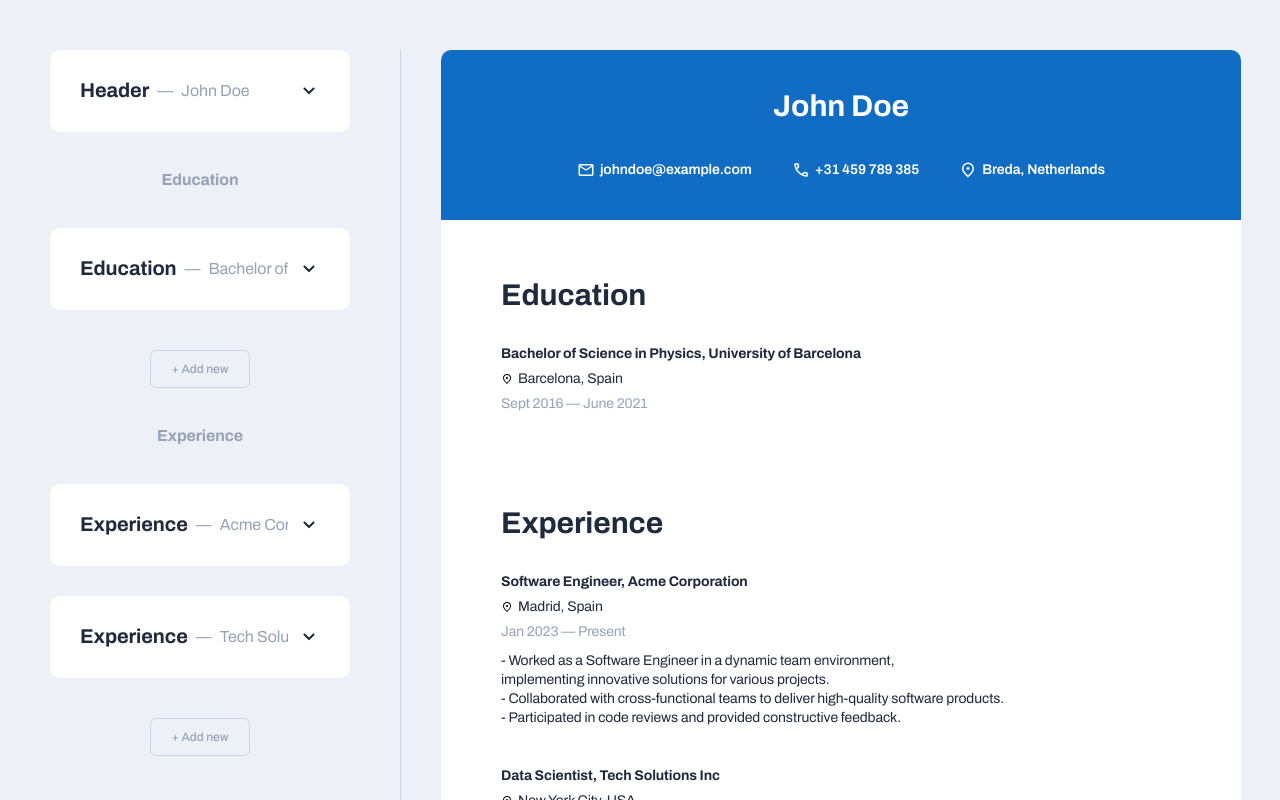
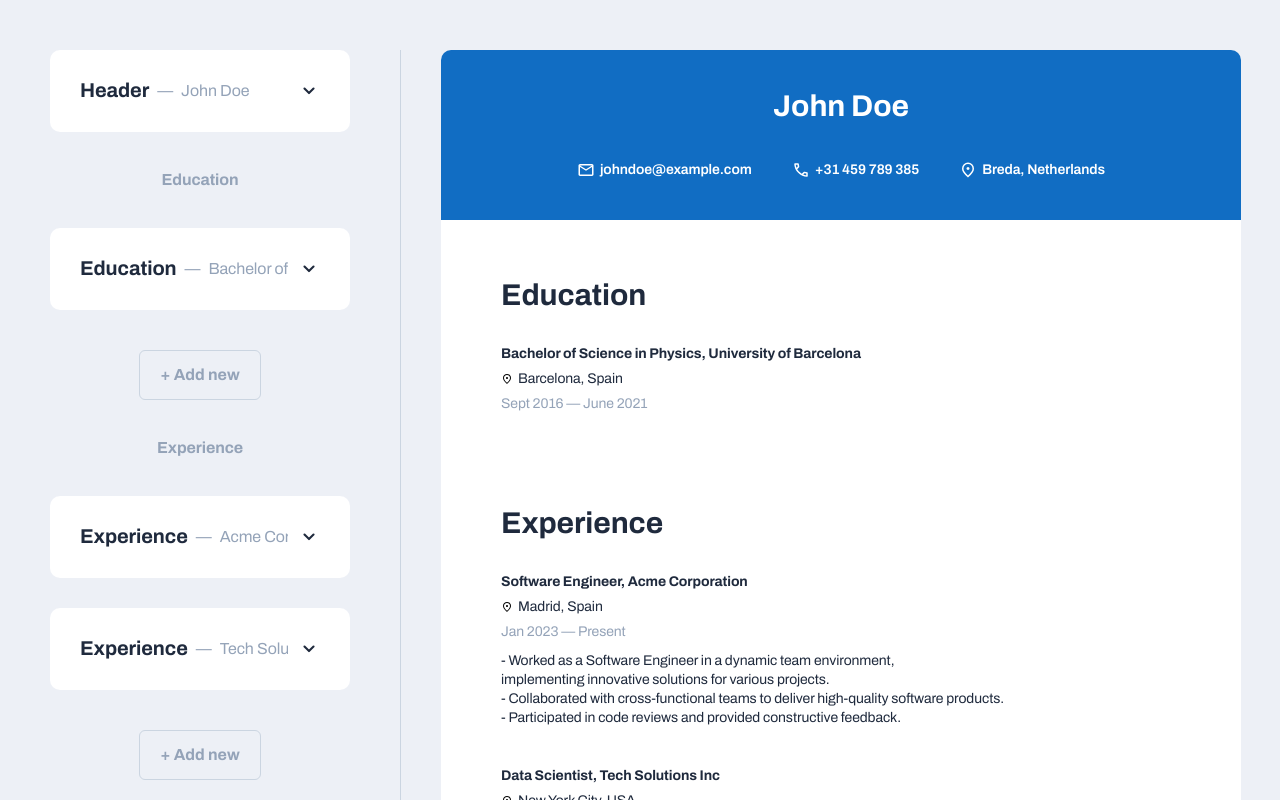
Before and after one commit to amadeuio/make-your-cv, a React (Vite) app: page / in a window 1280 px wide. Shown: the top 800 px of the page. Built offline with nearby package versions, Linux system fonts and the light colour scheme.

Commit message:
Update add new button style

```diff
--- a/src/styles/index.css
+++ b/src/styles/index.css
@@ -262,9 +262,11 @@ button {
 }
 
 button.forms-add-new {
-  width: 100px;
+  height: 50px;
   color: var(--slate-400);
   border-color: var(--slate-300);
+  font-weight: 700;
+  font-size: 16px;
 }
 
 button.delete-button {
```
